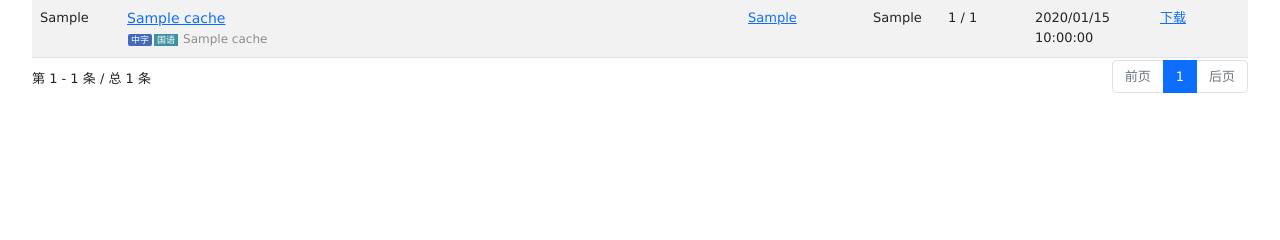
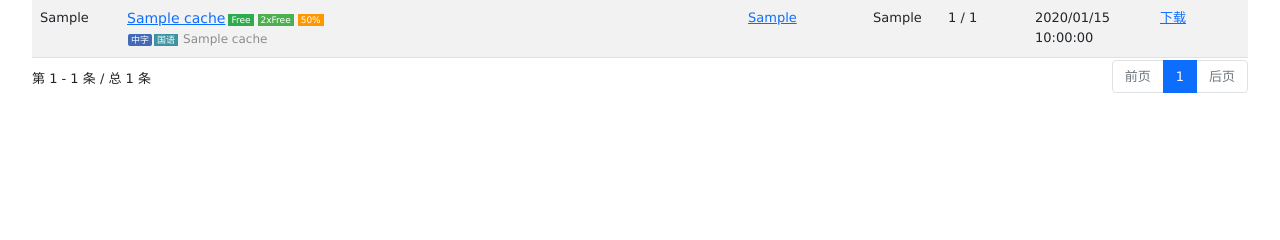
Before and after one commit to ccf-2012/torll, a Flask app: page /ptsearch in a window 1280 px wide. Shown: the part 371-611 px from the top of the page. Run offline with Flask 2, Linux system fonts and the light colour scheme; tables that the repository leaves empty hold one stand-in row (values such as "Sample post"); some libraries are stand-ins or nearby versions.

Commit message:
TorrentCache.free

```diff
--- a/app.py
+++ b/app.py
@@ -1233,8 +1233,16 @@ class TorrentCache(db.Model):
     infolink = db.Column(db.String(256))
     subtitle = db.Column(db.String(256))
     downlink = db.Column(db.String(256))
+    mediatype = db.Column(db.String(16))
+    mediasource = db.Column(db.String(16))
+    tmdbcat = db.Column(db.String(16))
+    tmdbid = db.Column(db.Integer)
+    tagspecial = db.Column(db.String(16))
     taggy = db.Column(db.Boolean)
     tagzz = db.Column(db.Boolean)
+    tagfree = db.Column(db.Boolean)
+    tag2xfree = db.Column(db.Boolean)
+    tag50off = db.Column(db.Boolean)
     imdbstr = db.Column(db.String(16))
     imdbval = db.Column(db.Float, default=0.0)
     doubanval = db.Column(db.Float, default=0.0)
@@ -1257,6 +1265,9 @@ class TorrentCache(db.Model):
             'downlink': self.downlink,
             'taggy': self.taggy,
             'tagzz': self.tagzz,
+            'tagfree': self.tagfree,
+            'tag2xfree': self.tag2xfree,
+            'tag50off': self.tag50off,
             'imdbstr': self.imdbstr,
             'imdbval': self.imdbval,
             'doubanval': self.doubanval,
@@ -1428,6 +1439,12 @@ def xpathSearchPtSites(sitehost, siteCookie, seachWord):
             row, cursite, "tagzz") else False
         dbitem.taggy = True if xpathGetElement(
             row, cursite, "taggy") else False
+        dbitem.tagfree = True if xpathGetElement(
+            row, cursite, "tagfree") else False
+        dbitem.tag2xfree = True if xpathGetElement(
+            row, cursite, "tag2xfree") else False
+        dbitem.tag50off = True if xpathGetElement(
+            row, cursite, "tag50off") else False
         dbitem.doubanval = tryFloat(xpathGetElement(row, cursite, "doubanval"))
         dbitem.imdbval = tryFloat(xpathGetElement(row, cursite, "imdbval"))
         dbitem.imdbstr = xpathGetElement(row, cursite, "imdbstr")
--- a/siteconfig.json
+++ b/siteconfig.json
@@ -11,6 +11,9 @@
         "searchIMDburl": "https://pterclub.com/torrents.php?search_area=4&search=",
         "tagzz": ".//a[contains(@class, 'chs_tag-sub')]",
         "taggy": ".//a[contains(@class, 'chs_tag-gy')]",
+        "tagfree": ".//img[contains(@alt, 'Free')]",
+        "tag2xfree": ".//img[contains(@alt, '2X Free')]",
+        "tag50off": ".//img[contains(@alt, '50%')]",
         "doubanval": "string(.//*[@data-doubanid])",
         "imdbval": "string(.//*[@data-imdbid])",
         "imdbstr": "string(.//@data-imdbid)",
@@ -105,6 +108,9 @@
         "searchIMDburl": "https://hdsky.me/torrents.php?search_area=4&search=",
         "tagzz": ".//span[contains(@style, 'magenta')]",
         "taggy": ".//span[contains(@style, 'darkgreen')]",
+        "tagfree": ".//img[contains(@alt, 'Free')]",
+        "tag2xfree": ".//img[contains(@alt, '2X Free')]",
+        "tag50off": ".//img[contains(@alt, '50%')]",
         "doubanval": "string(.//a[contains(@href,'douban')])",
         "imdbval": "string(.//a[contains(@href,'imdb')])",
         "imdbstr": {
@@ -131,6 +137,9 @@
         "searchIMDburl": "https://pt.keepfrds.com/torrents.php?search_area=4&search=",
         "tagzz": "",
         "taggy": "",
+        "tagfree": ".//img[contains(@alt, 'Free')]",
+        "tag2xfree": ".//img[contains(@alt, '2X Free')]",
+        "tag50off": ".//img[contains(@alt, '50%')]",
         "doubanval": "string(.//img[contains(@src,'douban')]/following-sibling::text())",
         "imdbval": "string(.//img[contains(@src,'imdb')]/following-sibling::text())",
         "imdbstr": "",
@@ -151,6 +160,9 @@
         "searchIMDburl": "https://springsunday.net/torrents.php?search_area=4&search=",
         "tagzz": "",
         "taggy": "",
+        "tagfree": ".//img[contains(@alt, 'Free')]",
+        "tag2xfree": ".//img[contains(@alt, '2X Free')]",
+        "tag50off": ".//img[contains(@alt, '50%')]",
         "doubanval": "string(.//a[contains(@href,'search_area=5')])",
         "imdbval": "string(.//a[contains(@href,'search_area=4')])",
         "imdbstr": {
@@ -177,6 +189,9 @@
         "searchIMDburl": "https://totheglory.im/browse.php?c=M&search_field=",
         "tagzz": "",
         "taggy": "",
+        "tagfree": ".//img[contains(@alt, 'free')]",
+        "tag2xfree": ".//img[contains(@alt, '2X free')]",
+        "tag50off": ".//img[contains(@alt, '50%')]",
         "doubanval": "",
         "imdbval": "string(.//span[contains(@class,'imdb_rate')]/a)",
         "imdbstr": {
@@ -206,6 +221,9 @@
         "searchIMDburl": "https://kp.m-team.cc/torrents.php?search_area=4&search=",
         "tagzz": ".//img[contains(@class, 'label_sub')]",
         "taggy": ".//img[contains(@class, 'label_dub')]",
+        "tagfree": ".//img[contains(@alt, 'Free')]",
+        "tag2xfree": ".//img[contains(@alt, '2X Free')]",
+        "tag50off": ".//img[contains(@alt, '50%')]",
         "doubanval": "",
         "imdbval": "string(.//a[contains(@href,'imdb')])",
         "imdbstr": {
@@ -229,6 +247,9 @@
         "searchIMDburl": "https://pt.eastgame.org/torrents.php?search_area=4&search=",
         "tagzz": "",
         "taggy": "",
+        "tagfree": ".//img[contains(@alt, 'Free')]",
+        "tag2xfree": ".//img[contains(@alt, '2X Free')]",
+        "tag50off": ".//img[contains(@alt, '50%')]",
         "doubanval": "string(.//img[contains(@alt,'douban')])",
         "imdbval": "string(.//img[contains(@alt,'imdb')])",
         "imdbstr": "",
@@ -249,6 +270,9 @@
         "searchIMDburl": "https://hdhome.org/torrents.php?search_area=4&search=",
         "tagzz": ".//span[contains(@class, 'tzz')]",
         "taggy": ".//span[contains(@class, 'tgy')]",
+        "tagfree": ".//img[contains(@alt, 'Free')]",
+        "tag2xfree": ".//img[contains(@alt, '2X Free')]",
+        "tag50off": ".//img[contains(@alt, '50%')]",
         "doubanval": "string(.//a[contains(@href,'douban')])",
         "imdbval": "string(.//a[contains(@href,'imdb')])",
         "imdbstr": {
@@ -275,6 +299,9 @@
         "searchIMDburl": "https://pthome.net/torrents.php?search_area=4&search=",
         "tagzz": ".//span[contains(@class, 'tzz')]",
         "taggy": ".//span[contains(@class, 'tgy')]",
+        "tagfree": ".//img[contains(@alt, 'Free')]",
+        "tag2xfree": ".//img[contains(@alt, '2X Free')]",
+        "tag50off": ".//img[contains(@alt, '50%')]",
         "doubanval": "string(.//a[contains(@href,'douban')])",
         "imdbval": "string(.//a[contains(@href,'imdb')])",
         "imdbstr": {
@@ -324,6 +351,9 @@
         "searchIMDburl": "https://hhanclub.top/torrents.php?search_area=4&search=",
         "tagzz": ".//table[contains(@class,'torrentname')]/tr/td/span[contains(text(),'中字')]",
         "taggy": ".//table[contains(@class,'torrentname')]/tr/td/span[contains(text(),'国语')]",
+        "tagfree": ".//img[contains(@alt, 'Free')]",
+        "tag2xfree": ".//img[contains(@alt, '2X Free')]",
+        "tag50off": ".//img[contains(@alt, '50%')]",
         "doubanval": "string(.//img[contains(@alt,'douban')]/following-sibling::*)",
         "imdbval": "string(.//img[contains(@alt,'imdb')]/following-sibling::*)",
         "imdbstr": "",
@@ -343,6 +373,9 @@
         "searchIMDburl": "https://www.beitai.pt/torrents.php?search_area=4&search=",
         "tagzz": "",
         "taggy": "",
+        "tagfree": ".//img[contains(@alt, 'Free')]",
+        "tag2xfree": ".//img[contains(@alt, '2X Free')]",
+        "tag50off": ".//img[contains(@alt, '50%')]",
         "doubanval": "",
         "imdbval": "",
         "imdbstr": "",
--- a/templates/ptsearch.html
+++ b/templates/ptsearch.html
@@ -31,6 +31,27 @@
         margin: 0 1px 0 1px;
         padding: 1px 3px;
         background: #3e93a0;
+        color: #ffffff;
+    }
+    .tag-free {
+        font-size: 9px;
+        margin: 0 1px 0 3px;
+        padding: 1px 3px;
+        background: #2dac4d;
+        color: #ffffff;
+    }
+    .tag-2xfree {
+        font-size: 9px;
+        margin: 0 1px 0 3px;
+        padding: 1px 3px;
+        background: #4caf50;
+        color: #ffffff;
+    }
+    .tag-50off {
+        font-size: 9px;
+        margin: 0 1px 0 3px;
+        padding: 1px 3px;
+        background: #ff9800;
         color: #ffffff;
     }
 </style>
@@ -211,7 +232,10 @@
                             var l2 = '<span class="sub-title">' + row.subtitle + '</span>';
                             var tagzz = row.tagzz ? '<span class="tag-zz ">中字</span>' : '';
                             var taggy = row.taggy ? '<span class="tag-gy ">国语</span>' : '';
-                            return l1 + '<br>' + tagzz + taggy + l2;
+                            var tagfree = row.tagfree ? '<span class="tag-free ">Free</span>' : '';
+                            var tag2xfree = row.tag2xfree ? '<span class="tag-2xfree ">2xFree</span>' : '';
+                            var tag50off = row.tag50off ? '<span class="tag-50off ">50%</span>' : '';
+                            return l1 +tagfree +tag2xfree+tag50off+ '<br>' + tagzz + taggy + l2;
                         }
                         else return ''
                     }
```
